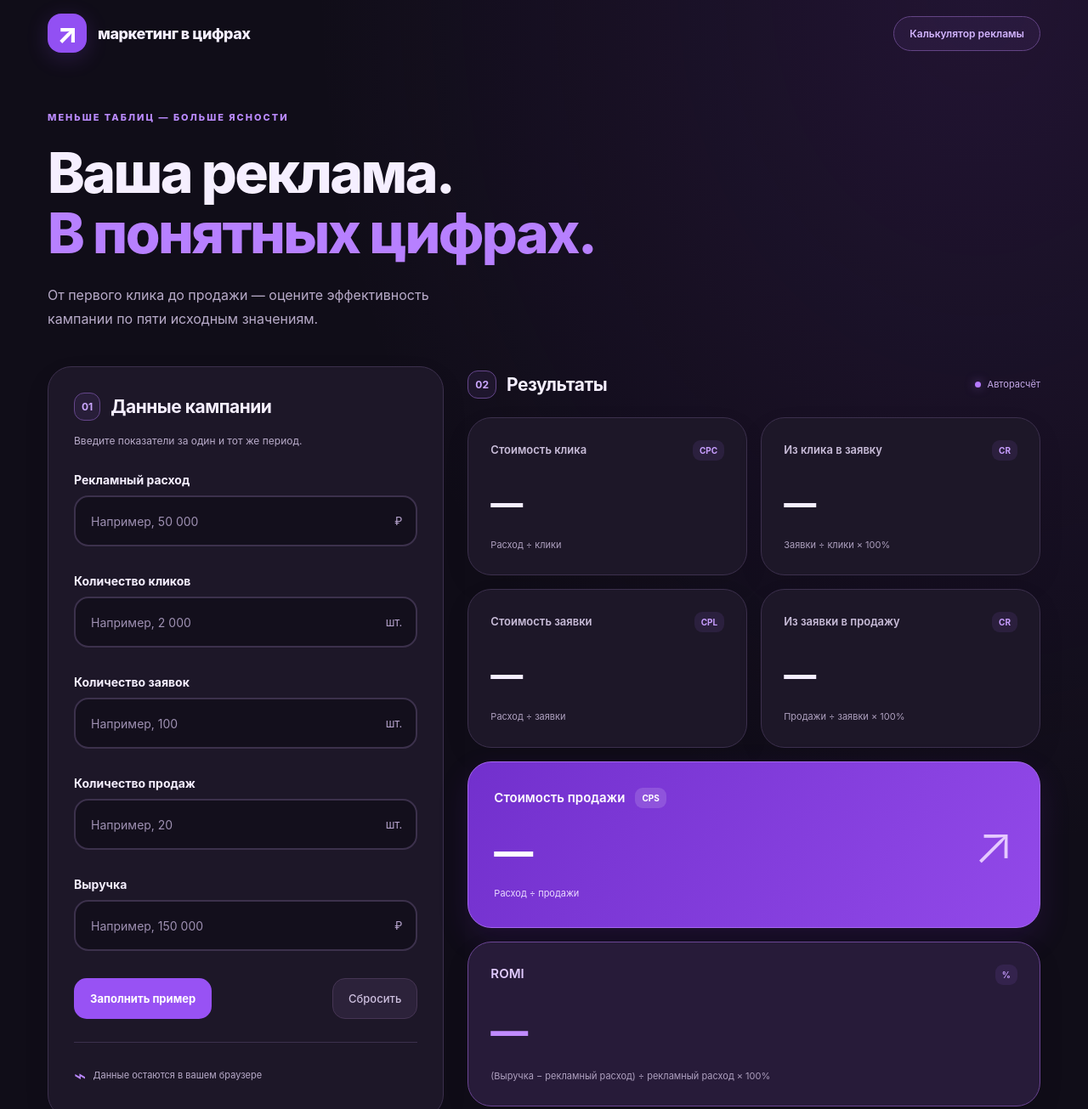
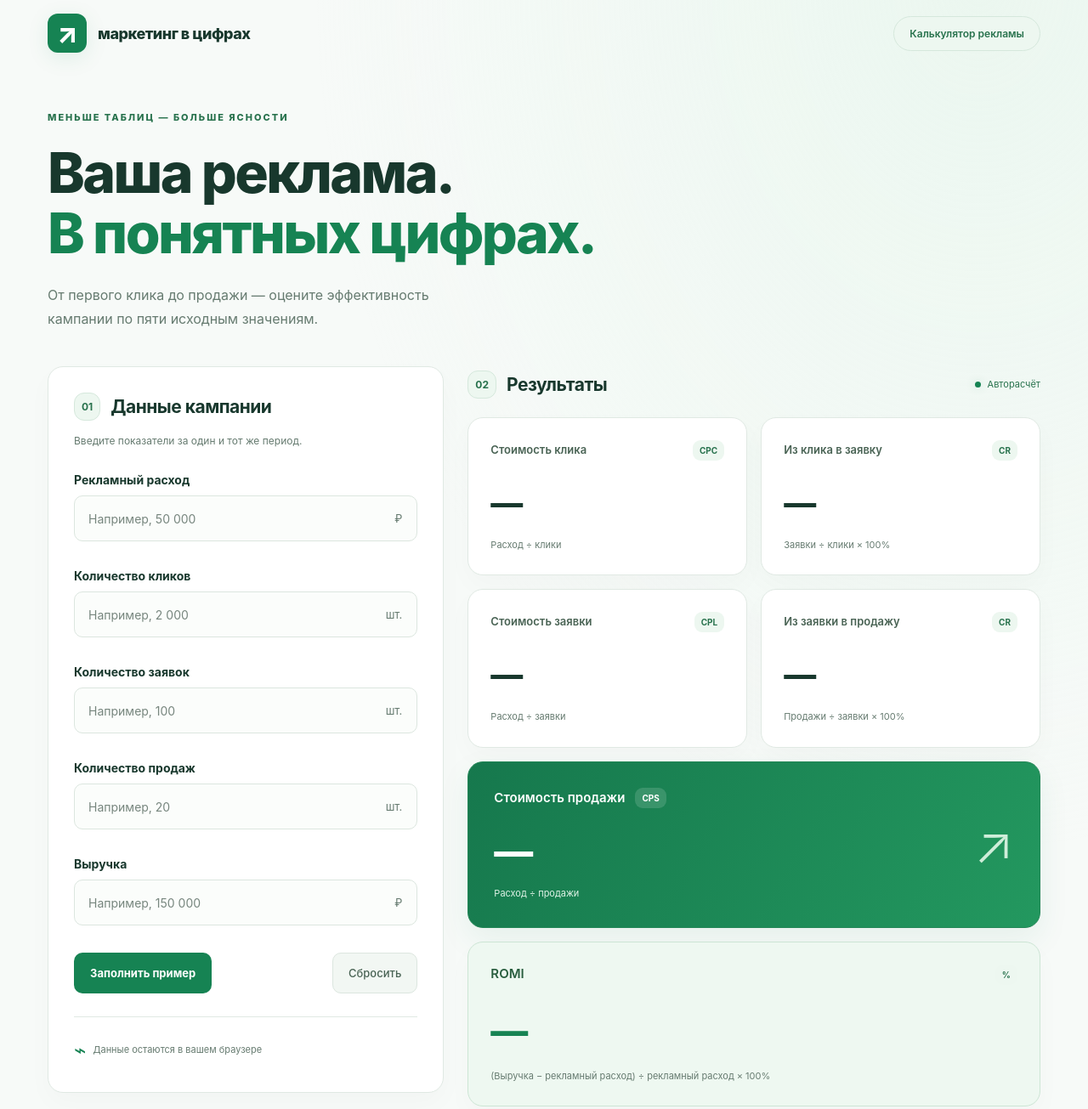
Before and after one commit to mailforsitesandservices-svg/lead-calculator, a plain HTML site: page index.html in a window 1280 px wide. Shown: the part 20-1325 px from the top of the page at 85% size. Drawn offline with Linux system fonts and the light colour scheme.

Commit message:
Вернул светлый дизайн

```diff
--- a/styles.css
+++ b/styles.css
@@ -1,67 +1,67 @@
-:root{font-family:Inter,"Segoe UI",Arial,sans-serif;color:#f5efff;background:#100d18;color-scheme:dark;font-synthesis:none;font-size:16px;--accent:#ae75ff;--muted:#b8abc9;--border:#3c304d}
+:root{font-family:Inter,"Segoe UI",Arial,sans-serif;color:#18382d;background:#f7faf8;color-scheme:light;font-synthesis:none;font-size:16px;--accent:#168353;--muted:#667b70;--border:#e0e9e3}
 *{box-sizing:border-box}
-body{margin:0;min-width:320px;min-height:100vh;background:radial-gradient(ellipse at 90% 0%,#7836b52b,transparent 48%),#100d18}
+body{margin:0;min-width:320px;min-height:100vh;background:radial-gradient(ellipse at 90% 0%,#dff4e780,transparent 48%),#f7faf8}
 button,input{font:inherit}
 .page{max-width:1240px;margin:0 auto;padding:36px 36px 28px}
 .header{display:flex;justify-content:space-between;align-items:center;gap:20px}
 .brand{display:flex;align-items:center;gap:13px;text-decoration:none;color:inherit;font-size:18px;font-weight:800;letter-spacing:-.5px}
-.brand-icon{display:grid;place-items:center;background:#9250f3;color:white;border-radius:16px;width:46px;height:46px;font-size:32px;box-shadow:0 6px 26px #9149f333}
-.badge{font-size:12px;font-weight:600;border:1px solid #634485;background:#a970ff10;border-radius:30px;padding:12px 18px;color:#d3b5ff}
+.brand-icon{display:grid;place-items:center;background:#168353;color:white;border-radius:12px;width:46px;height:46px;font-size:32px;box-shadow:0 6px 26px #1683531a}
+.badge{font-size:12px;font-weight:600;border:1px solid #d5e8dc;background:#edf7f0;border-radius:30px;padding:12px 18px;color:#28724d}
 .intro{margin:64px 0 42px}
-.eyebrow{font-size:11px;letter-spacing:2px;font-weight:800;color:#bb8bff}
+.eyebrow{font-size:11px;letter-spacing:2px;font-weight:800;color:#28724d}
 h1{font-size:clamp(40px,5.5vw,66px);line-height:1.08;letter-spacing:-2.6px;font-weight:800;margin:22px 0}
-h1 span{color:#b780ff}
+h1 span{color:#168353}
 .intro p{color:var(--muted);line-height:1.75;margin:0;font-size:16px}
 .workspace{display:grid;grid-template-columns:.9fr 1.3fr;gap:28px;align-items:start}
-.panel,.metric{background:#1d1728;border:1px solid var(--border);border-radius:28px;box-shadow:0 12px 32px #00000012}
+.panel,.metric{background:#ffffff;border:1px solid var(--border);border-radius:18px;box-shadow:0 12px 32px #18382d06}
 .input-panel{padding:30px}
 .section-heading{display:flex;align-items:center;gap:12px}
-.step{font-size:12px;font-weight:700;color:#cba7ff;border:1px solid #65468b;background:#a970ff14;border-radius:12px;padding:8px}
+.step{font-size:12px;font-weight:700;color:#28724d;border:1px solid #d5e8dc;background:#edf7f0;border-radius:12px;padding:8px}
 h2{font-size:21px;font-weight:750;margin:0;letter-spacing:-.5px}
 .section-note{font-size:12px;color:var(--muted);line-height:1.6;margin:14px 0 28px}
 label{display:block;font-size:14px;font-weight:650;margin-bottom:10px}
 .input-wrap{position:relative}
-.input-wrap input{width:100%;min-height:60px;border:2px solid #3c314c;background:#130f1c;border-radius:17px;padding:17px 54px 17px 18px;color:#f4edff;font-size:18px;font-weight:600;outline:none;transition:border-color .2s,box-shadow .2s}
-.input-wrap input::placeholder{color:#9e90b2;font-size:14px;font-weight:400}
-.input-wrap input:focus{border-color:var(--accent);box-shadow:0 0 0 4px #a970ff22}
-.input-wrap input[aria-invalid=true]{border-color:#ff899e}
-.input-wrap span{position:absolute;right:18px;top:50%;transform:translateY(-50%);font-size:13px;color:#b7a4ce;pointer-events:none}
+.input-wrap input{width:100%;min-height:54px;border:1px solid #dce6df;background:#fbfdfb;border-radius:10px;padding:15px 54px 15px 16px;color:#18382d;font-size:18px;font-weight:600;outline:none;transition:border-color .2s,box-shadow .2s}
+.input-wrap input::placeholder{color:#77867e;font-size:14px;font-weight:400}
+.input-wrap input:focus{border-color:var(--accent);box-shadow:0 0 0 4px #16835320}
+.input-wrap input[aria-invalid=true]{border-color:#c13b50}
+.input-wrap span{position:absolute;right:18px;top:50%;transform:translateY(-50%);font-size:13px;color:#667b70;pointer-events:none}
 input[type=number]{appearance:textfield;-moz-appearance:textfield}
 input::-webkit-inner-spin-button,input::-webkit-outer-spin-button{-webkit-appearance:none;margin:0}
-.error{font-size:11px;color:#ffa0b1;min-height:14px;margin:6px 0 12px}
+.error{font-size:11px;color:#b83248;min-height:14px;margin:6px 0 12px}
 .actions{display:flex;align-items:center;justify-content:space-between;gap:10px;margin-top:10px}
-button{cursor:pointer;min-height:48px;border:1px solid transparent;border-radius:15px;padding:14px 18px;background:#9852f4;color:white;font-size:13px;font-weight:700;transition:background .2s,box-shadow .2s}
-button:hover{background:#a967ff;box-shadow:0 5px 22px #9852f42b}
-button:focus-visible,a:focus-visible{outline:3px solid #cba1ff;outline-offset:4px}
-.reset{background:#2c223a;color:#cec0df;border-color:#463554;font-weight:500}
-.reset:hover{background:#3c2d50;box-shadow:none}
+button{cursor:pointer;min-height:48px;border:1px solid transparent;border-radius:10px;padding:14px 18px;background:#168353;color:white;font-size:13px;font-weight:700;transition:background .2s,box-shadow .2s}
+button:hover{background:#106c43;box-shadow:0 5px 22px #16835320}
+button:focus-visible,a:focus-visible{outline:3px solid #168353;outline-offset:4px}
+.reset{background:#f2f7f3;color:#496354;border-color:#dce6df;font-weight:500}
+.reset:hover{background:#e6f0e9;box-shadow:none}
 .privacy{border-top:1px solid var(--border);margin-top:27px;padding-top:20px;color:var(--muted);font-size:11px;line-height:1.6;display:flex;gap:8px;align-items:center}
-.privacy span{font-size:24px;color:#ba88ff}
+.privacy span{font-size:24px;color:#168353}
 .results-heading{display:flex;align-items:center;justify-content:space-between;gap:12px;margin:5px 0 22px}
-.live{font-size:11px;color:#c5a9e9;display:flex;align-items:center;gap:8px;white-space:nowrap}
-.live i{width:7px;height:7px;background:#b57aff;border-radius:50%;box-shadow:0 0 12px #b57aff80}
+.live{font-size:11px;color:#28724d;display:flex;align-items:center;gap:8px;white-space:nowrap}
+.live i{width:7px;height:7px;background:#168353;border-radius:50%;box-shadow:0 0 12px #16835330}
 .metrics{display:grid;grid-template-columns:repeat(2,minmax(0,1fr));gap:16px}
 .metric{padding:26px;min-width:0}
 .metric-top{display:flex;justify-content:space-between;align-items:center;gap:9px}
-h3{font-size:13px;font-weight:600;margin:0;color:#c9bdd9;line-height:1.5}
-.metric-code{flex-shrink:0;font-size:10px;font-weight:700;background:#a970ff1a;border-radius:9px;padding:6px 8px;color:#c89eff}
+h3{font-size:13px;font-weight:600;margin:0;color:#496354;line-height:1.5}
+.metric-code{flex-shrink:0;font-size:10px;font-weight:700;background:#edf7f0;border-radius:9px;padding:6px 8px;color:#28724d}
 .value{font-size:38px;letter-spacing:-1.5px;font-weight:800;margin:27px 0 17px;overflow-wrap:anywhere;font-variant-numeric:tabular-nums}
-.formula{font-size:11px;line-height:1.7;color:#aea0bf;margin:0}
-.featured{grid-column:1/-1;background:linear-gradient(120deg,#7230cd,#9249e9);color:white;display:flex;align-items:center;justify-content:space-between;border-color:#a566f0;padding:30px;box-shadow:0 14px 36px #7523cc26}
+.formula{font-size:11px;line-height:1.7;color:#667b70;margin:0}
+.featured{grid-column:1/-1;background:linear-gradient(120deg,#16784d,#23985f);color:white;display:flex;align-items:center;justify-content:space-between;border-color:#228656;padding:30px;box-shadow:0 14px 36px #16835314}
 .featured>div{flex:1;min-width:0}
 .featured h3{color:white;font-size:15px}
 .featured .metric-top{justify-content:flex-start;gap:12px}
 .featured .metric-code{color:white;background:#ffffff24}
 .featured .value{font-size:46px;margin:23px 0 12px}
-.featured .formula{color:#eadbff}
-.featured-icon{font-size:62px;font-weight:300;color:#e5c9ff;padding-left:20px}
-.romi{grid-column:1/-1;background:#271b39;border-color:#6b4594}
-.romi h3{color:#e1cbff;font-size:15px}
-.romi .value{color:#c08bff;font-size:44px}
+.featured .formula{color:#e0f3e7}
+.featured-icon{font-size:62px;font-weight:300;color:#ceedd9;padding-left:20px}
+.romi{grid-column:1/-1;background:#eef8f1;border-color:#cce5d4}
+.romi h3{color:#285d3e;font-size:15px}
+.romi .value{color:#168353;font-size:44px}
 .result-note{font-size:12px;line-height:1.8;color:var(--muted);margin:20px 4px 0}
 footer{display:flex;justify-content:space-between;gap:20px;border-top:1px solid var(--border);margin-top:48px;padding-top:24px;font-size:11px;line-height:1.7;color:var(--muted)}
-footer span{color:#a99aba}
+footer span{color:#77867e}
 @media(max-width:1000px) and (min-width:761px){.page{padding-inline:24px}.workspace{gap:20px}.input-panel,.metric{padding:22px}.metric-top,.actions{flex-wrap:wrap}.value{font-size:32px}}
 @media(max-width:760px){.page{padding:24px 20px}.workspace{grid-template-columns:1fr;gap:32px}.intro{margin-top:46px}.badge{display:none}.input-panel{padding:26px}.results-heading{margin-top:0}.metric{padding:23px}footer span{text-align:right}}
-@media(max-width:440px){.page{padding-inline:16px}.brand{font-size:16px}h1{letter-spacing:-1.8px}.input-panel{padding:22px}.metrics{gap:12px}.metric{padding:19px;border-radius:24px}.metric-top{flex-wrap:wrap}.value{font-size:30px}.featured,.romi{padding:25px}.featured .value,.romi .value{font-size:38px}.featured-icon{font-size:44px;padding-left:12px}h2{font-size:19px}.desktop-break{display:none}button{padding-inline:13px;font-size:12px}}
+@media(max-width:440px){.page{padding-inline:16px}.brand{font-size:16px}h1{letter-spacing:-1.8px}.input-panel{padding:22px}.metrics{gap:12px}.metric{padding:19px;border-radius:18px}.metric-top{flex-wrap:wrap}.value{font-size:30px}.featured,.romi{padding:25px}.featured .value,.romi .value{font-size:38px}.featured-icon{font-size:44px;padding-left:12px}h2{font-size:19px}.desktop-break{display:none}button{padding-inline:13px;font-size:12px}}
 @media(prefers-reduced-motion:reduce){*,*::before,*::after{transition:none!important}}
```
